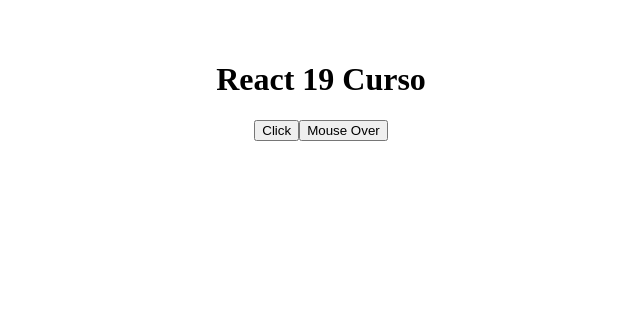
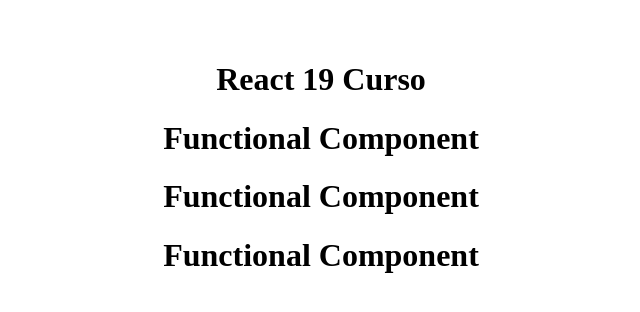
Before and after one commit to pedronieto84/react-19, a React (Vite) app in the folder react-19-curso/: page / in a window 1280 px wide. Shown: the top 312 px of the page, without its empty margins (319-959 px from the left). Built offline with nearby package versions, Linux system fonts and the light colour scheme.

Commit message:
Function Components: uso

```diff
--- a/react-19-curso/src/App.jsx
+++ b/react-19-curso/src/App.jsx
@@ -1,21 +1,14 @@
 
 import './App.css'
+import FunctionalComponent from './componentes/functionalComponent';
 
 function App() {
-
-  const functionWithParameters = ( parameter) => {
-    console.log(`Función llamada desde ${parameter}`);
-  }
-
-
-
   return (
     <>
       <h1 >React 19 Curso</h1>
-      <button onClick={() => functionWithParameters('Click')}>Click</button>
-      <button onMouseOver={() => functionWithParameters('MouseOver')}>Mouse Over</button>
-
-
+      <FunctionalComponent />
+      <FunctionalComponent />
+      <FunctionalComponent />
     </>
   )
 }
```
